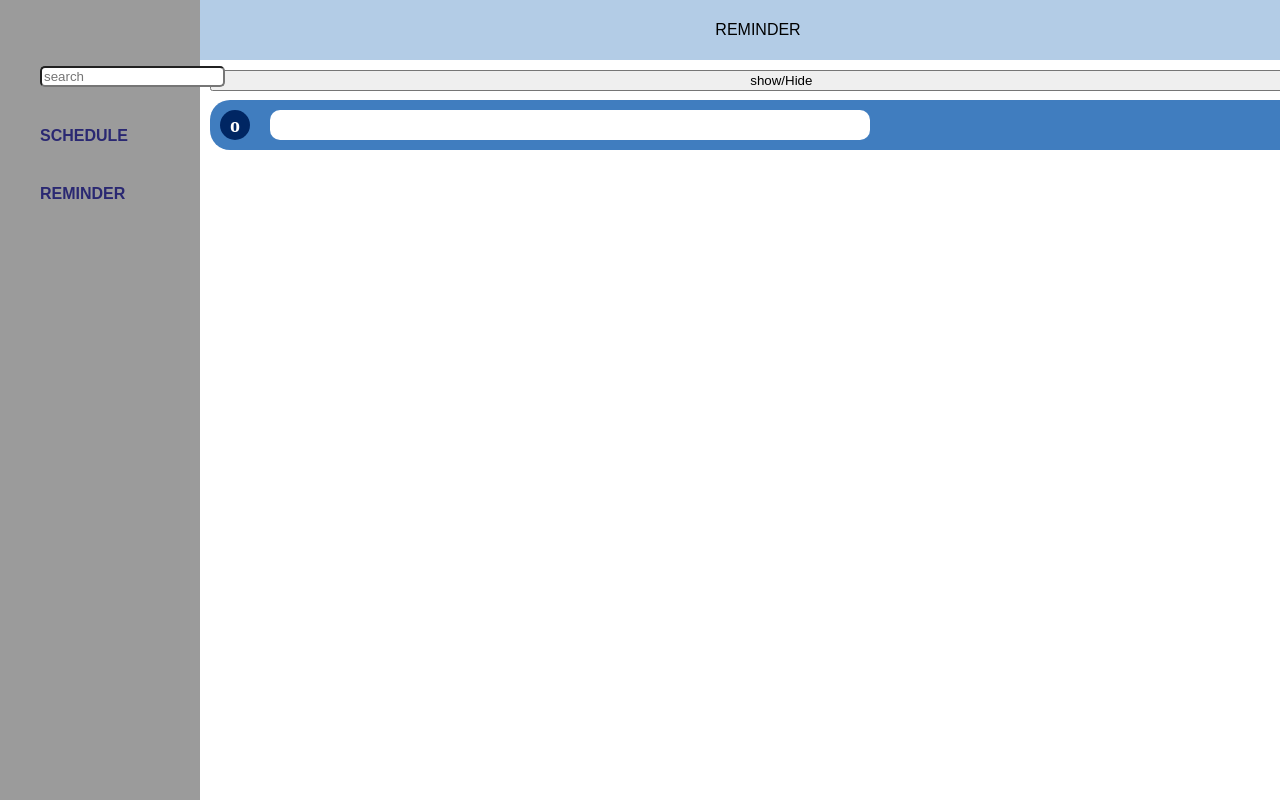
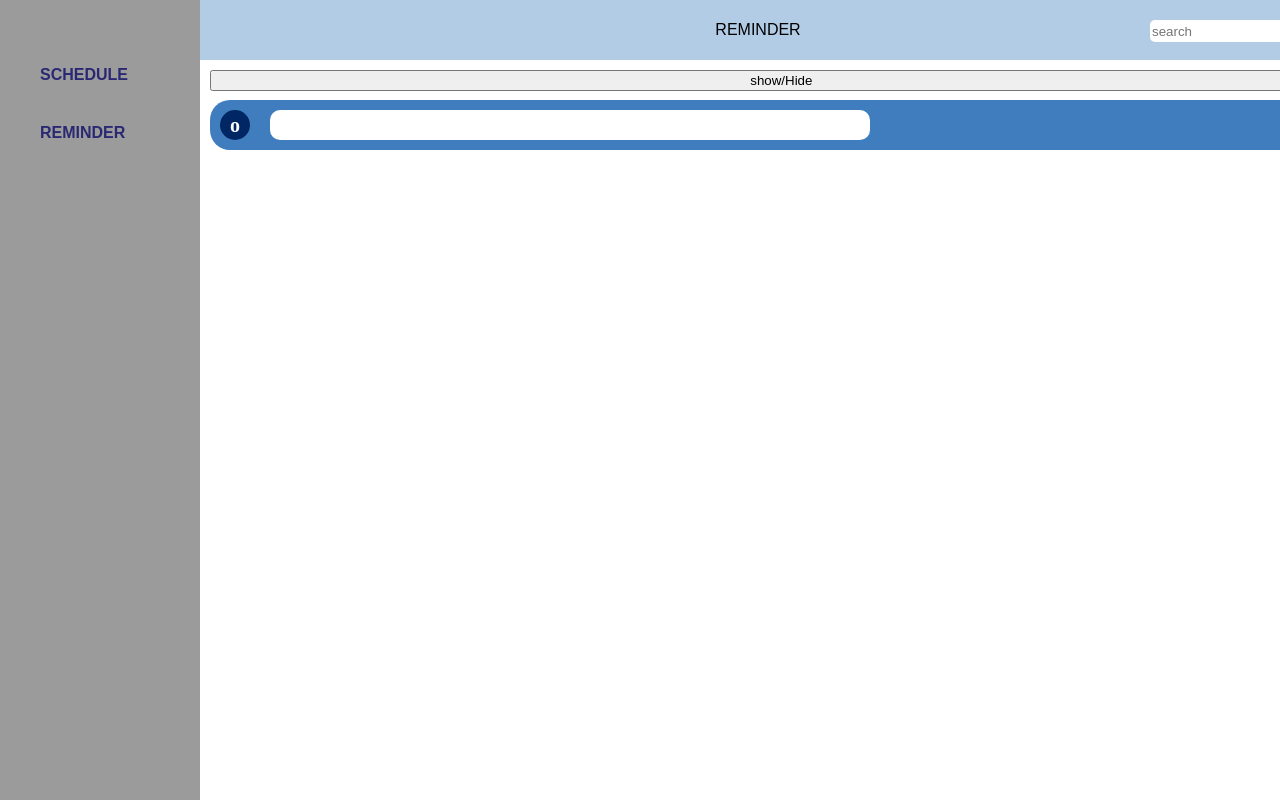
Before and after one commit to hrishikeshsoman/ReminderApp, a plain HTML site: page index.html in a window 1280 px wide. Drawn offline with Linux system fonts and the light colour scheme.

Commit message:
search bar position changed to right side of header

```diff
--- a/assets/css/reminder.css
+++ b/assets/css/reminder.css
@@ -142,5 +142,12 @@ div ul li
 }
 .searchField
 {
+    position: absolute;
     border-radius: 5px;
+    border: none;
+    height: 20px;
+    width: 150px;
+    left: 950px;
+    top: 20px;
+
 }
--- a/index.html
+++ b/index.html
@@ -7,12 +7,15 @@
 <body>
 <div class="fixedHeader">
    REMINDER
+
+   <input type="textfield" placeholder="search" class="searchField"></input>
+
    <div id = "add" class="addButton">
    +</div>
+
 </div>
 <div class="navBar">
 <ul>
-	<li><input type="textfield" placeholder="search" class="searchField"></input></li>
 	<li>SCHEDULE</li>
 	<li>REMINDER</li>
 </ul>
```
